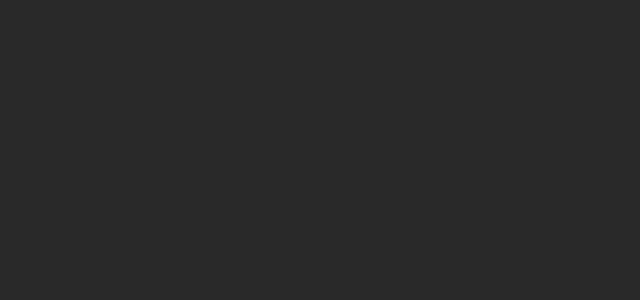
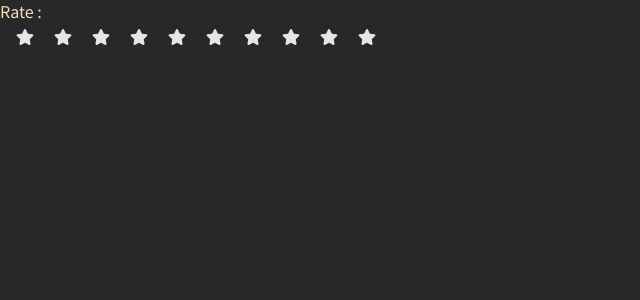
Before and after one commit to NiranjanaV/ShowBase, a React (Create React App) app: page /rating in a window 1280 px wide. Before the commit this address had no page. Shown: the top 300 px of the page, without its empty margins (0-640 px from the left). Built offline with nearby package versions, Linux system fonts and the light colour scheme.

Commit message:
User Rating component added - backend integration - styling #132

```diff
--- a/package.json
+++ b/package.json
@@ -16,6 +16,7 @@
     "react-dom": "^17.0.2",
     "react-elastic-carousel": "^0.11.5",
     "react-horizontal-infinite-scroll": "^1.0.2",
+    "react-icons": "^4.3.1",
     "react-moment": "^1.1.1",
     "react-router-dom": "^6.2.1",
     "react-scripts": "^5.0.0",
--- a/src/App.js
+++ b/src/App.js
@@ -10,7 +10,8 @@
 import {Route,Routes} from 'react-router-dom';
 import MovieDetail from './components/MovieDetail';
 import TopMovieGenre from './components/TopMovieGenre';
-import {GlobalProvider} from './context/GlobalState'
+import {GlobalProvider} from './context/GlobalState';
+import Rating from './components/Rating';
 
 
 function App() {
@@ -32,6 +33,7 @@
       <Route path="/UserProfile/watchlist" element={<Watchlist/>} />
       <Route path="/login" element={<Login/>} />
       <Route path="/signup" element={<SignUp/>} />
+      <Route path="/rating" element={<Rating/>} />
 
       </Routes>
     </div>
--- a/src/components/MovieDetail.js
+++ b/src/components/MovieDetail.js
@@ -6,6 +6,8 @@
 import {ip} from './global.js'
 
 import { Link } from 'react-router-dom'
+import Rating from './Rating';
+
 
 function MovieDetail(props){
 
@@ -86,9 +88,11 @@
     <div className="row">
   <h1>{moviedetails.Title}</h1>
 
+
   </div>
   <h4>{moviedetails.Overview}</h4>
 <div class='genre'>{moviedetails.genremap}</div>
+<Rating movie={from} />
 
   {similarMovieName}
 
@@ -98,6 +102,7 @@
 
 
     </div>
+
 </div>
     )
 }
--- /dev/null
+++ b/src/components/Rating.js
@@ -0,0 +1,70 @@
+import React from "react";
+import { FaStar } from 'react-icons/fa';
+import {ip} from './global.js';
+import axios from "axios";
+import { useState } from 'react';
+
+const Rating = (props) =>{
+
+    const id = props.movie;
+
+   const [vote,setVote] = useState('');
+   const [hover,setHover] = useState('');
+
+
+    const handleVoteSubmit = async(val) => {
+
+        console.log(val);
+        setVote(val);
+        console.log(vote);
+
+
+        const detailURL ="http://"+ip+":8080/updateUserLike/"
+
+        try{
+         // e.preventDefault();
+
+          const response = await axios.put(detailURL,
+            JSON.stringify({username:"Srikant",
+                movie:id,
+                action:1,
+                value:parseInt(val, 10)
+            })
+
+          );
+
+          console.log(JSON.stringify(response));
+
+
+
+        }
+        catch{
+
+          console.log("error");
+
+        }
+
+
+       }
+
+    return(
+
+        <div className="star-container">
+             <div className="caption">Rate :</div>
+            {[...Array(10)].map((star,i)=>{
+
+            const ratingValue = i+1;
+                return(
+            <label>
+            <input type="radio" name="rating" onChange={()=>handleVoteSubmit(ratingValue)} value={ratingValue}/>
+            <FaStar className="rating-stars" color={ratingValue<= (hover || vote) ? "#ffc107": "#e4e5e9" } size={38} onMouseEnter={()=>setHover(ratingValue)} onMouseLeave={()=>setHover(null)}/>
+            </label>
+                );
+            })}
+        </div>
+
+    )
+
+};
+
+export default Rating;
--- a/src/components/movieDetail.css
+++ b/src/components/movieDetail.css
@@ -59,3 +59,16 @@
 .expdetail {
   padding: 10px;
 }
+.rating-stars {
+  padding: 10px;
+  cursor: pointer;
+  transition: color 200ms;
+}
+input[type="radio"] {
+  display: none;
+}
+
+.caption {
+  margin-bottom: 15px;
+  font-size: 18px;
+}
```
Also changed, not shown: 1 other file (tests, documents, lock files or other folders).
